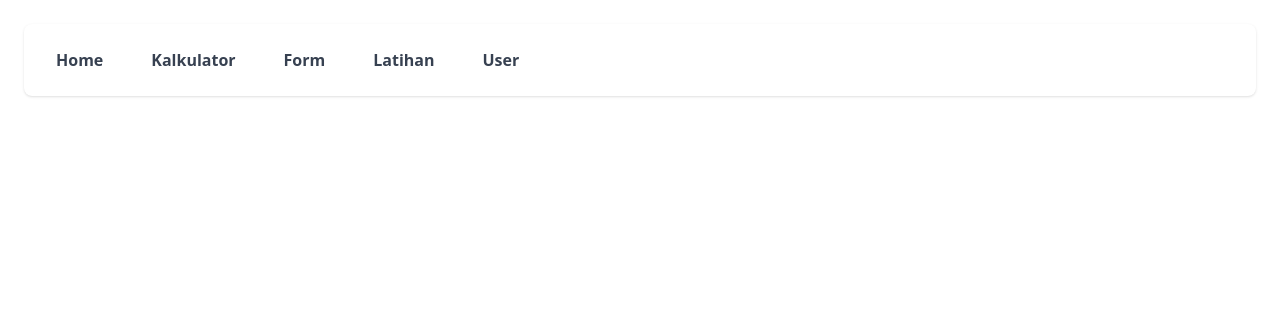
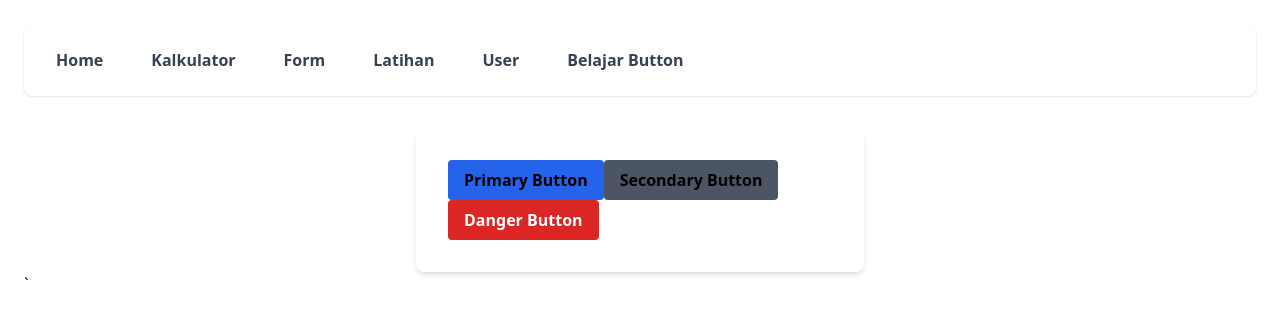
Before and after one commit to arifdja/belajar_angular, an Angular app: page /belajar-button in a window 1280 px wide. Before the commit this address led to /. Shown: the top 314 px of the page. Built offline with nearby package versions, Linux system fonts and the light colour scheme.

Commit message:
tambah button komponen

```diff
--- a/src/app/app.html
+++ b/src/app/app.html
@@ -5,6 +5,7 @@
     <a routerLink="/form" routerLinkActive="active" class="px-4 py-2 rounded-md text-gray-700 font-semibold hover:bg-blue-100 hover:text-blue-700 transition-colors duration-200">Form</a>
     <a routerLink="/latihan" routerLinkActive="active" class="px-4 py-2 rounded-md text-gray-700 font-semibold hover:bg-blue-100 hover:text-blue-700 transition-colors duration-200">Latihan</a>
     <a routerLink="/user/list" routerLinkActive="active" class="px-4 py-2 rounded-md text-gray-700 font-semibold hover:bg-blue-100 hover:text-blue-700 transition-colors duration-200">User</a>
+    <a routerLink="/belajar-button" routerLinkActive="active" class="px-4 py-2 rounded-md text-gray-700 font-semibold hover:bg-blue-100 hover:text-blue-700 transition-colors duration-200">Belajar Button</a>
 
   </nav>
   <router-outlet></router-outlet>
--- a/src/app/app.routes.ts
+++ b/src/app/app.routes.ts
@@ -4,6 +4,7 @@ import { Latihan } from './pages/latihan/latihan';
 import { Home } from './pages/home/home';
 import { Kalkulator } from './pages/kalkulator/kalkulator';
 import { List } from './pages/user/list/list';
+import { BelajarButton } from './pages/belajar-button/belajar-button';
 
 export const routes: Routes = [
   { path: '', component: Home },
@@ -12,5 +13,7 @@ export const routes: Routes = [
   { path: 'form', component: Form },
   { path: 'latihan', component: Latihan },
   { path: 'user/list', component: List },
+  { path: 'belajar-button', component: BelajarButton },
+
 
 ];
--- /dev/null
+++ b/src/app/components/button/button.html
@@ -0,0 +1,15 @@
+<!-- Tombol dengan properti dinamis -->
+<button
+  [type]="type"
+  [disabled]="disabled || loading"
+  [ngClass]="{
+    'bg-blue-600 hover:bg-blue-700 text-white': variant === 'primary',
+    'bg-gray-600 hover:bg-gray-700 text-white': variant === 'secondary',
+    'bg-red-600 hover:bg-red-700 text-white': variant === 'danger'
+  }"
+  (click)="handleClick()"
+  class="font-semibold py-2 px-4 rounded transition duration-200"
+>
+  <span *ngIf="loading" class="spinner"></span>
+  {{ label }}
+</button>
--- /dev/null
+++ b/src/app/components/button/button.ts
@@ -0,0 +1,25 @@
+import { Component } from '@angular/core';
+import { Input, Output, EventEmitter } from '@angular/core';
+import { CommonModule } from '@angular/common';
+
+@Component({
+  selector: 'app-button',
+  imports: [CommonModule],
+  templateUrl: './button.html',
+  styleUrl: './button.scss',
+})
+export class Button {
+  @Input() label = 'Button';
+  @Input() disabled = false;
+  @Input() loading = false;
+  @Input() variant: 'primary' | 'secondary' | 'danger' = 'primary';
+  @Input() type: 'button' | 'submit' = 'button';
+
+  @Output() clicked = new EventEmitter<void>();
+
+  handleClick() {
+    if (!this.disabled && !this.loading) {
+      this.clicked.emit();
+    }
+  }
+}
--- /dev/null
+++ b/src/app/pages/belajar-button/belajar-button.html
@@ -0,0 +1,7 @@
+<div class="max-w-md mx-auto bg-white p-8 rounded-lg shadow-md mt-8">
+
+    <app-button label="Primary Button" variant="primary" [disabled]="false" type="button" [loading]="false" (click)="onPrimaryClick()"></app-button>
+    <app-button label="Secondary Button" variant="secondary" type="button" [loading]="false"></app-button>
+    <app-button label="Danger Button" variant="danger" type="submit" [loading]="false"></app-button>
+
+</div>`
--- /dev/null
+++ b/src/app/pages/belajar-button/belajar-button.ts
@@ -0,0 +1,16 @@
+import { Component } from '@angular/core';
+import { Input, Output, EventEmitter } from '@angular/core';
+import { CommonModule } from '@angular/common';
+import { Button } from '../../components/button/button';
+
+@Component({
+  selector: 'app-belajar-button',
+  imports: [CommonModule, Button],
+  templateUrl: './belajar-button.html',
+  styleUrl: './belajar-button.scss',
+})
+export class BelajarButton {
+  onPrimaryClick() {
+    alert('Primary button clicked!');
+  }
+}
```
Also changed, not shown: src/app/components/button/button.scss (added), src/app/pages/belajar-button/belajar-button.scss (added), 2 other files (tests, documents, lock files or other folders).
